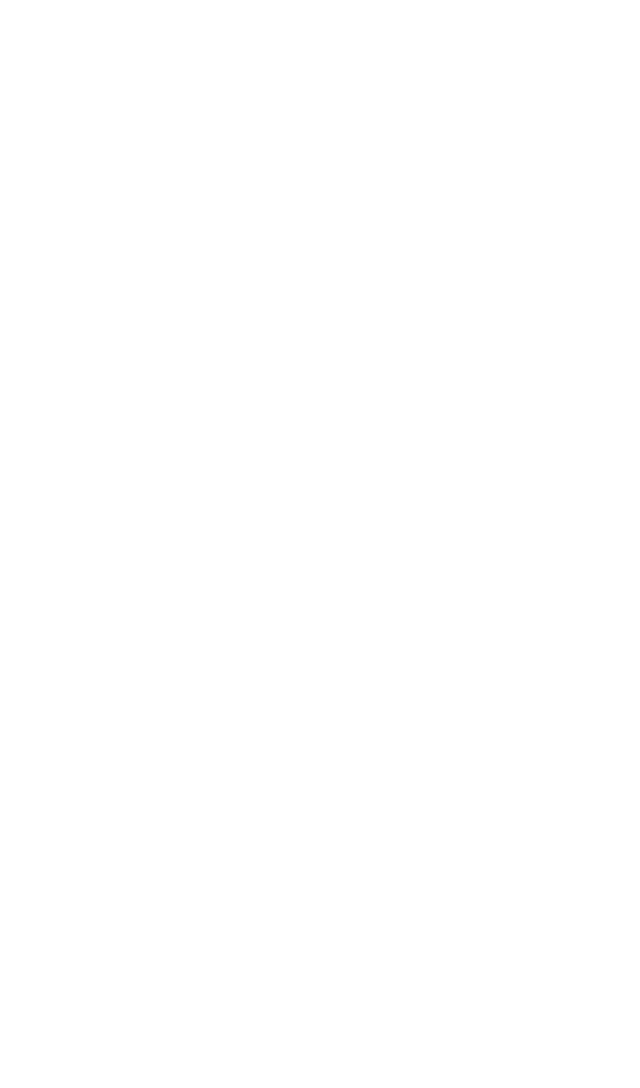
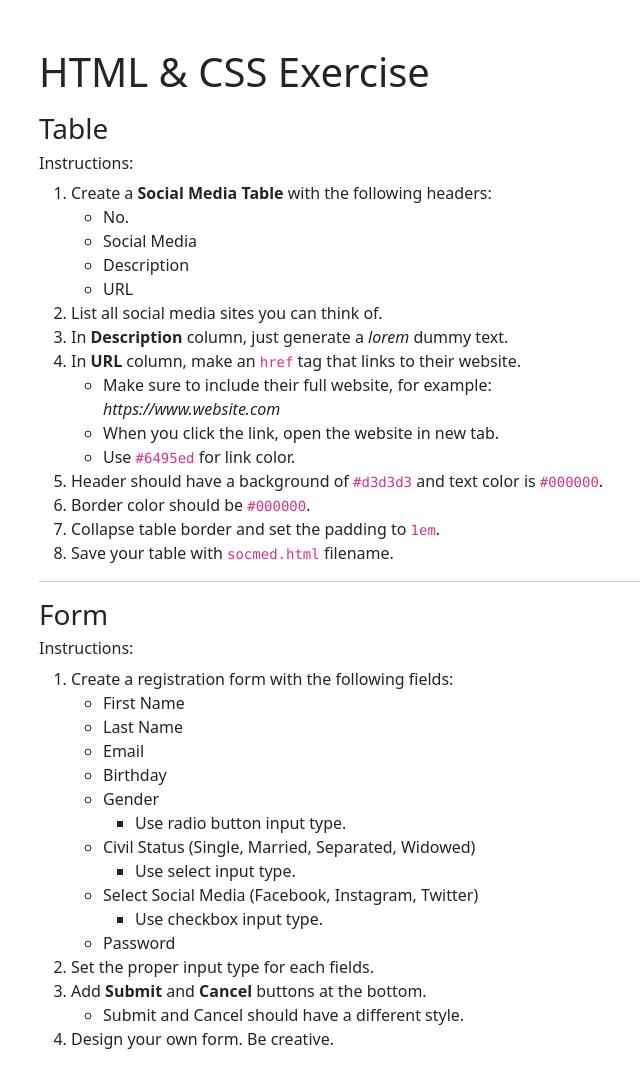
Before and after one commit to lyndonjohn/html_css, a plain HTML site: page index.html in a window 1280 px wide. Shown: the whole page, without its empty margins (293-933 px from the left). Before the commit the page ends 800 px from the top, so only its background shows below. Drawn offline with nearby package versions, Linux system fonts and the light colour scheme.

Commit message:
table and form exercise (#1)

```diff
--- a/index.html
+++ b/index.html
@@ -5,8 +5,112 @@
     <meta http-equiv="X-UA-Compatible" content="IE=edge">
     <meta name="viewport" content="width=device-width, initial-scale=1.0">
     <title>HTML & CSS Exercise</title>
+
+    <!-- Bootstrap CSS -->
+    <link rel="stylesheet" href="https://cdn.jsdelivr.net/npm/bootstrap@5.2.3/dist/css/bootstrap.min.css" integrity="sha384-rbsA2VBKQhggwzxH7pPCaAqO46MgnOM80zW1RWuH61DGLwZJEdK2Kadq2F9CUG65" crossorigin="anonymous">
 </head>
 <body>
+    <div class="container-fluid w-50 mt-5 mb-5">
+        <h1>HTML & CSS Exercise</h1>
 
+        <div class="mt-3">
+            <h3>Table</h3>
+
+            <h6>Instructions:</h6>
+            <div class="mt-2">
+                <ol>
+                    <li>
+                        Create a <strong>Social Media Table</strong> with the following headers:
+                        <ul>
+                            <li>No.</li>
+                            <li>Social Media</li>
+                            <li>Description</li>
+                            <li>URL</li>
+                        </ul>
+                    </li>
+                    <li>
+                        List all social media sites you can think of.
+                    </li>
+                    <li>
+                        In <strong>Description</strong> column, just generate a <em>lorem</em> dummy text.
+                    </li>
+                    <li>
+                        In <strong>URL</strong> column, make an <code>href</code> tag that links to their website.
+                        <ul>
+                            <li>
+                                Make sure to include their full website, for example: <em>https://www.website.com</em>
+                            </li>
+                            <li>
+                                When you click the link, open the website in new tab.
+                            </li>
+                            <li>
+                                Use <code>#6495ed</code> for link color.
+                            </li>
+                        </ul>
+                    </li>
+                    <li>
+                        Header should have a background of <code>#d3d3d3</code> and text color is <code>#000000</code>.
+                    </li>
+                    <li>
+                        Border color should be <code>#000000</code>.
+                    </li>
+                    <li>
+                        Collapse table border and set the padding to <code>1em</code>.
+                    </li>
+                    <li>
+                        Save your table with <code>socmed.html</code> filename.
+                    </li>
+                </ol>
+            </div>
+        </div>
+
+        <hr>
+
+        <div class="mt-3">
+            <h3>Form</h3>
+
+            <h6>Instructions:</h6>
+            <div class="mt-2">
+                <ol>
+                    <li>
+                        Create a registration form with the following fields:
+                        <ul>
+                            <li>First Name</li>
+                            <li>Last Name</li>
+                            <li>Email</li>
+                            <li>Birthday</li>
+                            <li>
+                                Gender
+                                <ul>
+                                    <li>Use radio button input type.</li>
+                                </ul>
+                            </li>
+                            <li>
+                                Civil Status (Single, Married, Separated, Widowed)
+                                <ul>
+                                    <li>Use select input type.</li>
+                                </ul>
+                            </li>
+                            <li>
+                                Select Social Media (Facebook, Instagram, Twitter)
+                                <ul>
+                                    <li>Use checkbox input type.</li>
+                                </ul>
+                            </li>
+                            <li>Password</li>
+                        </ul>
+                    </li>
+                    <li>Set the proper input type for each fields.</li>
+                    <li>
+                        Add <strong>Submit</strong> and <strong>Cancel</strong> buttons at the bottom.
+                        <ul>
+                            <li>Submit and Cancel should have a different style.</li>
+                        </ul>
+                    </li>
+                    <li>Design your own form. Be creative.</li>
+                </ol>
+            </div>
+        </div>
+    </div>
 </body>
 </html>
```
Also changed, not shown: 1 other file.
